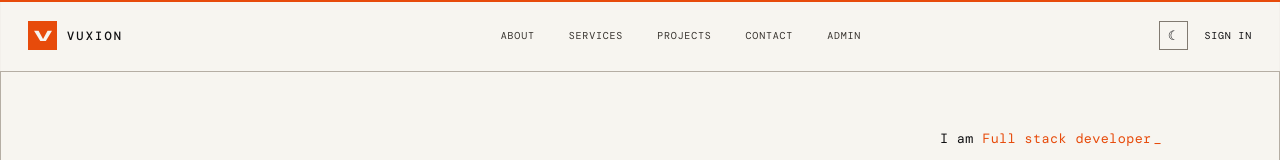
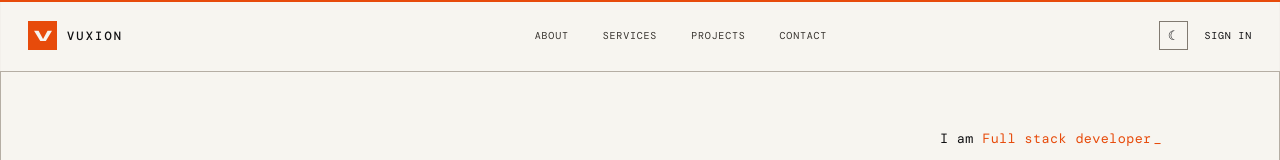
Before and after one commit to kunaltyagi18/Vuxion-saaspilot-ai-, a Next.js app: page / in a window 1280 px wide. Shown: the top 160 px of the page. Built offline with nearby package versions, Linux system fonts and the light colour scheme; no server answers; the database is empty.

Commit message:
Hide admin link from navbar

```diff
--- a/components/Navbar.jsx
+++ b/components/Navbar.jsx
@@ -43,9 +43,6 @@ export default function Navbar() {
               {l.label.toUpperCase()}
             </Link>
           ))}
-          <Link href="/admin" onClick={() => setOpen(false)}>
-            ADMIN
-          </Link>
         </div>
 
         {/* Right actions */}
```
